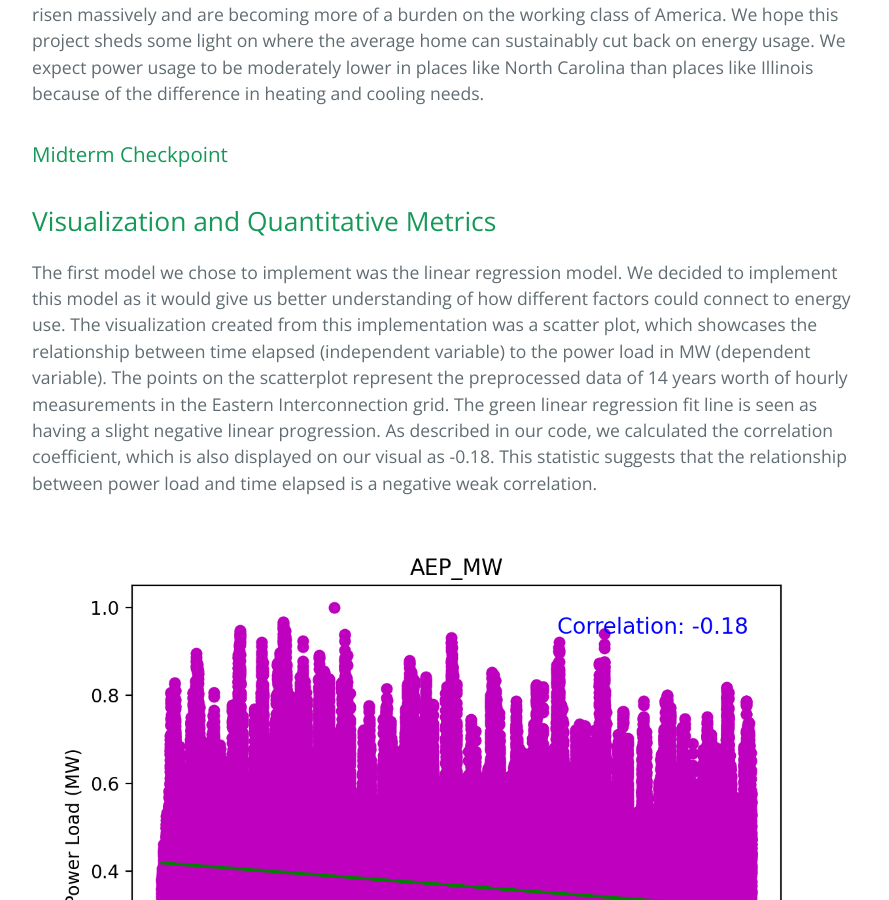
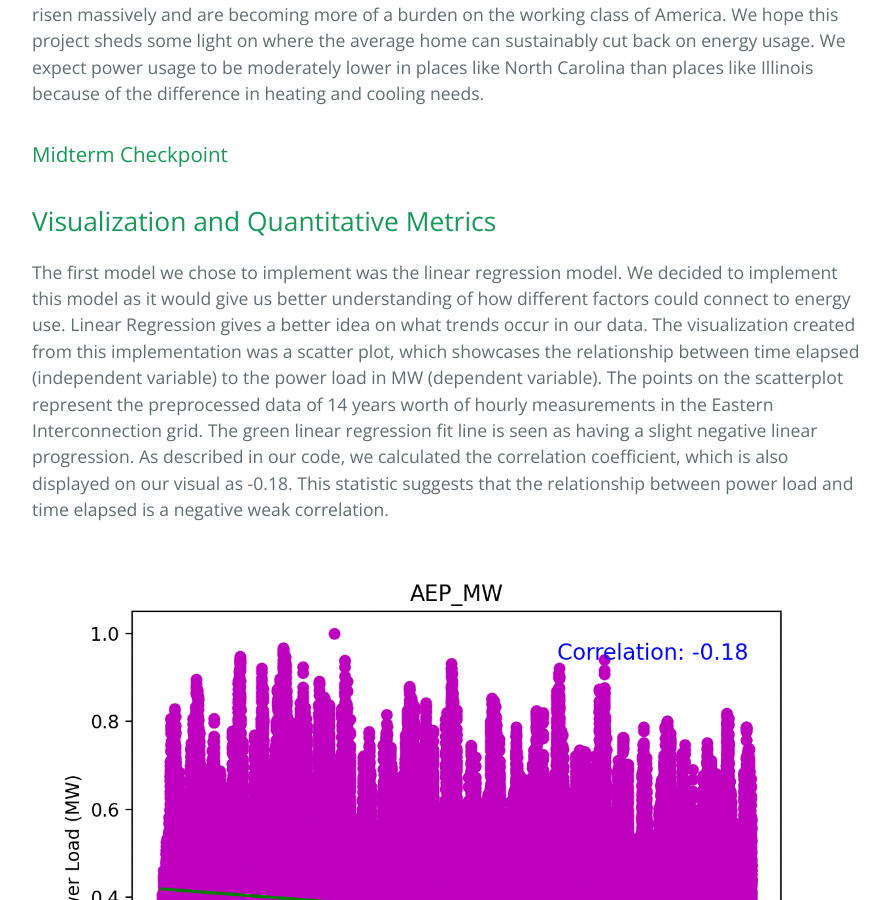
Before and after one commit to tanner-iley/4641-Eco, a Jekyll site: the page built from index.md, in a window 1280 px wide and 900 px high, scrolled down 2487 px. Shown: the whole window, without its empty margins (192-1081 px from the left). Built offline with Jekyll 4.4.1, drawn with Linux system fonts in a browser that asks for light colours; our own code applies the rules of GitHub Pages for plain Markdown files.

Commit message:
Update index.md

```diff
--- a/index.md
+++ b/index.md
@@ -62,7 +62,7 @@ For our project, we must select one metric suitable for Clustering and two metri
 
 ## Visualization and Quantitative Metrics
 
-The first model we chose to implement was the linear regression model. We decided to implement this model as it would give us better understanding of how different factors could connect to energy use. The visualization created from this implementation was a scatter plot, which showcases the relationship between time elapsed (independent variable) to the power load in MW (dependent variable). The points on the scatterplot represent the preprocessed data of 14 years worth of hourly measurements in the Eastern Interconnection grid. The green linear regression fit line is seen as having a slight negative linear progression. As described in our code, we calculated the correlation coefficient, which is also displayed on our visual as -0.18. This statistic suggests that the relationship between power load and time elapsed is a negative weak correlation.
+The first model we chose to implement was the linear regression model. We decided to implement this model as it would give us better understanding of how different factors could connect to energy use. Linear Regression gives a better idea on what trends occur in our data. The visualization created from this implementation was a scatter plot, which showcases the relationship between time elapsed (independent variable) to the power load in MW (dependent variable). The points on the scatterplot represent the preprocessed data of 14 years worth of hourly measurements in the Eastern Interconnection grid. The green linear regression fit line is seen as having a slight negative linear progression. As described in our code, we calculated the correlation coefficient, which is also displayed on our visual as -0.18. This statistic suggests that the relationship between power load and time elapsed is a negative weak correlation.
 
 ![RegressionImage](./RegressionImage.jpg)
 
```
